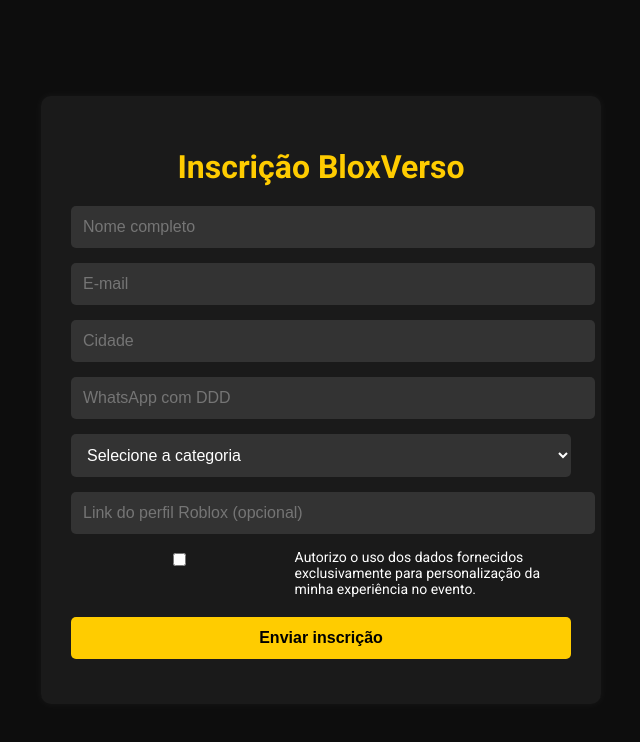
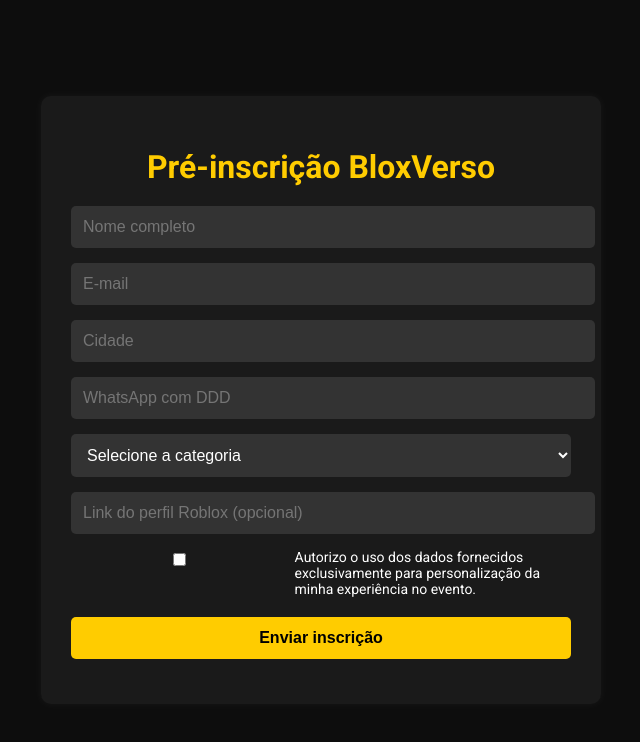
Before and after one commit to edsonlucena/bloxverso-inscricao, a plain HTML site: page index.html in a window 1280 px wide. Shown: the whole page, without its empty margins (319-959 px from the left). Drawn offline with Linux system fonts and the light colour scheme.

Commit message:
Update index.html

```diff
--- a/index.html
+++ b/index.html
@@ -79,7 +79,7 @@
 </head>
 <body>
   <div class="container">
-    <h1>Inscrição BloxVerso</h1>
+    <h1>Pré-inscrição BloxVerso</h1>
     <form name="inscricao" netlify>
       <input type="text" name="nome" placeholder="Nome completo" required>
       <input type="email" name="email" placeholder="E-mail" required>
```
